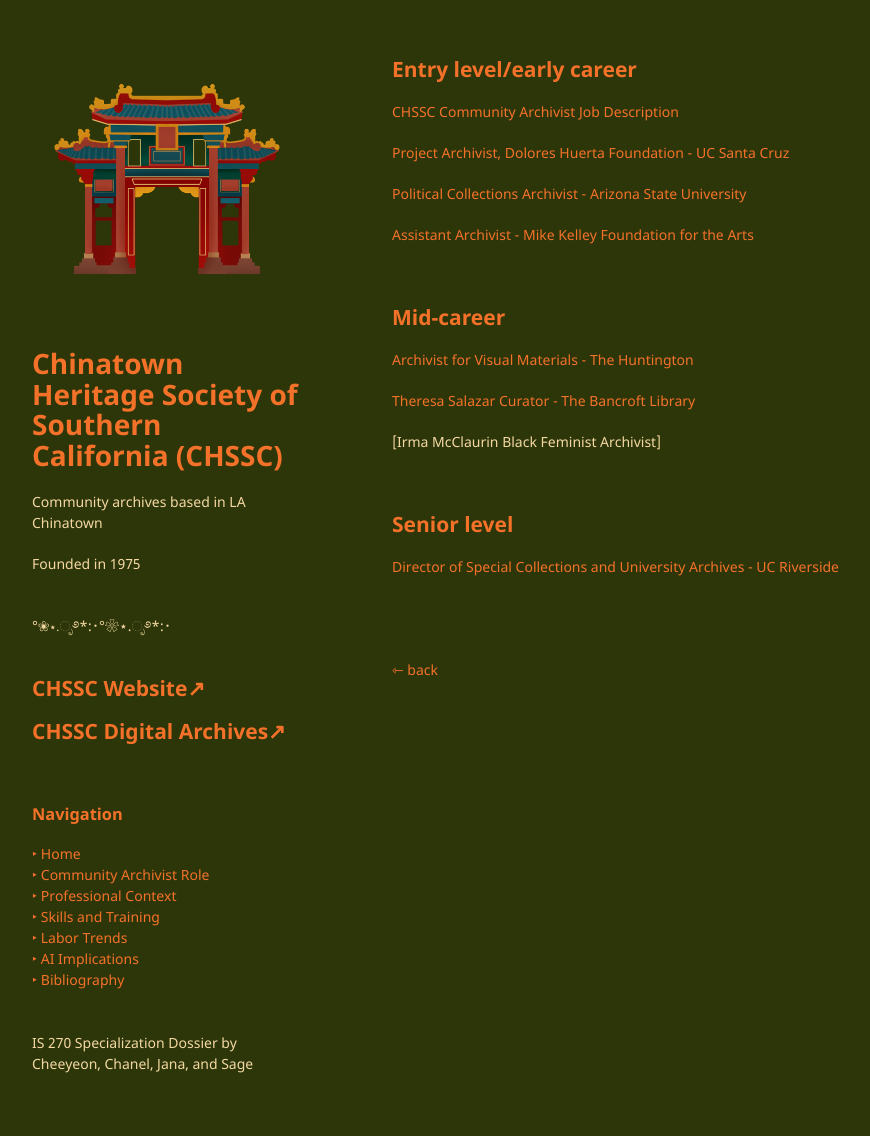
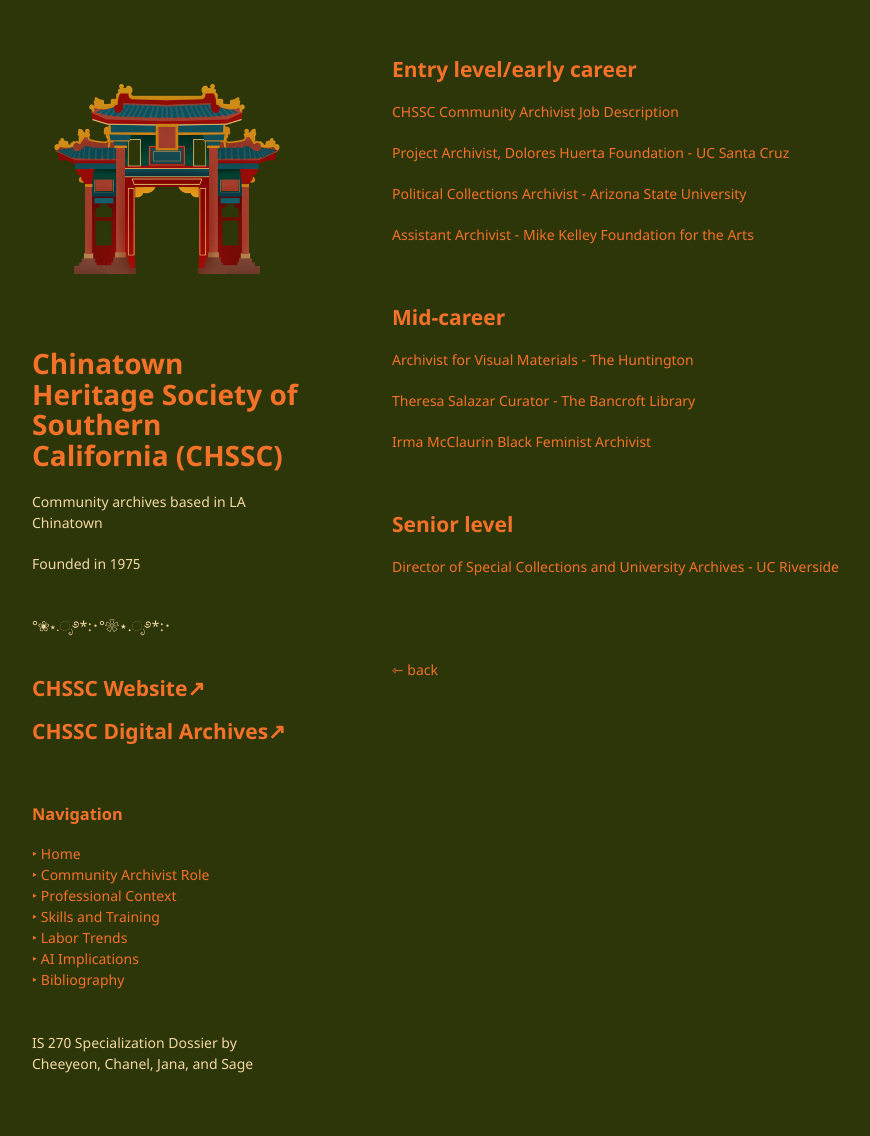
Before and after one commit to chaanelly/IS270-CHSSC, a Jekyll site: the page built from pages/community-archivist.md, in a window 1280 px wide. Shown: the whole page, without its empty margins (178-1048 px from the left). Built offline with Jekyll 4.4.1, drawn with Linux system fonts in a browser that asks for light colours; our own code applies the rules of GitHub Pages for plain Markdown files; part of the change alters nothing that is shown.

```diff
--- a/pages/community-archivist.md
+++ b/pages/community-archivist.md
@@ -16,7 +16,7 @@
 
 [Theresa Salazar Curator - The Bancroft Library](https://turtledurdle.github.io/IS270-CHSSC/Theresa-Salazar-Curator-Bancroft.pdf)
 
-[Irma McClaurin Black Feminist Archivist]
+[Irma McClaurin Black Feminist Archivist](https://turtledurdle.github.io/IS270-CHSSC/irma-mcclaurin-black-feminist-archivist.pdf)
 
 <br>
 
```
